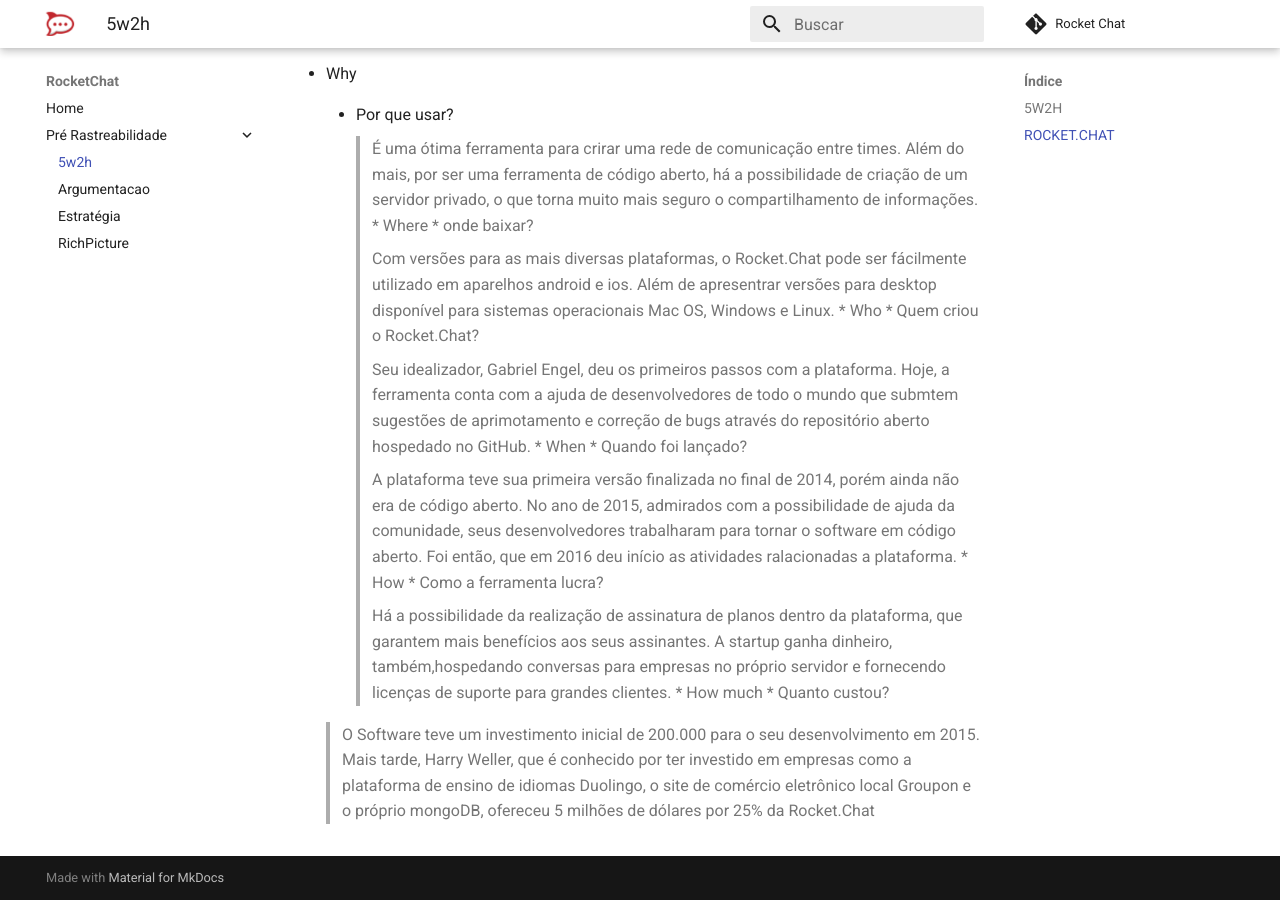
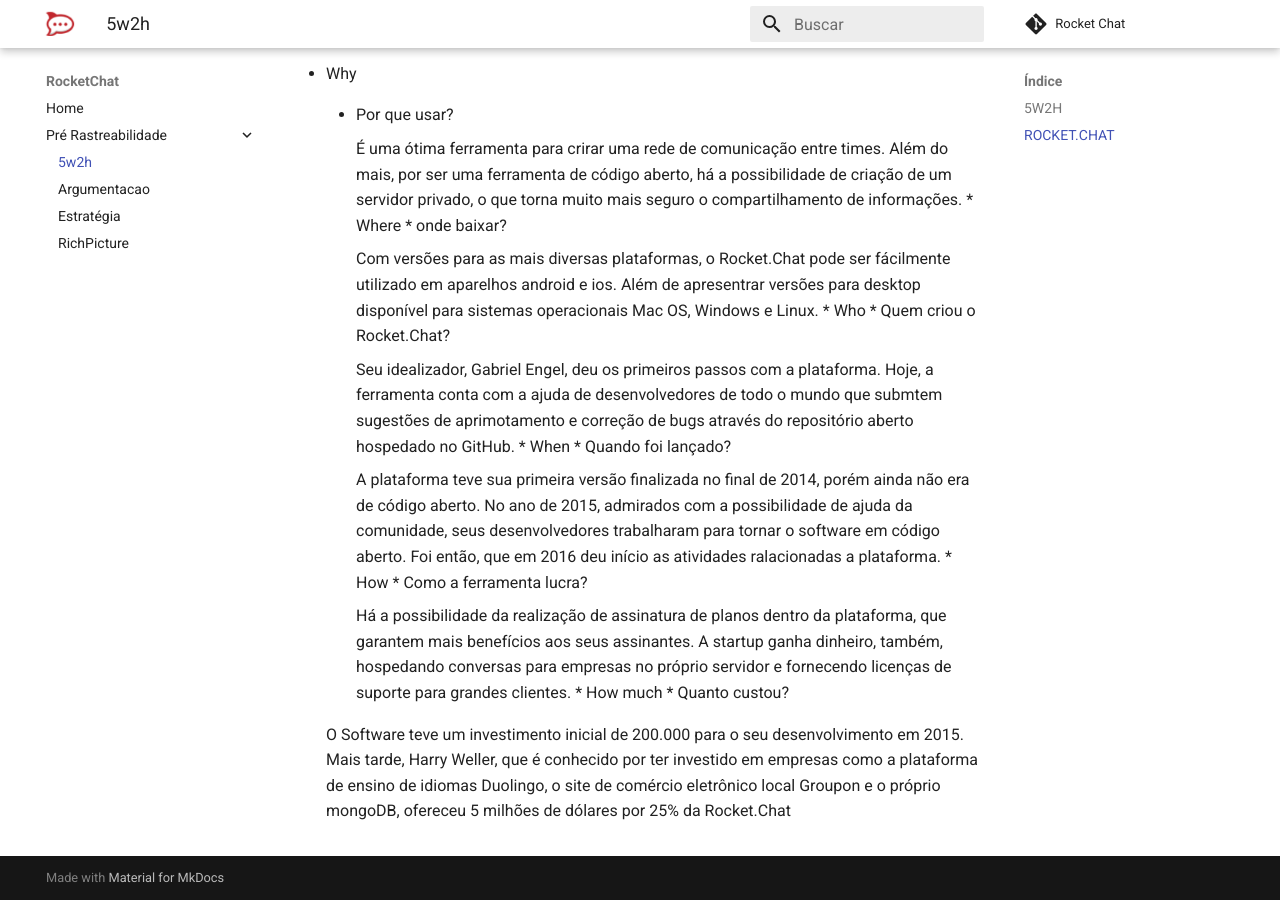
Before and after one commit to MarcosNBJ/2019.1-RocketChat, an MkDocs documentation site: the page built from docs/Pré-Rastreabilidade/5w2h.md, in a window 1280 px wide and 900 px high, scrolled down 891 px. Built offline with MkDocs 1.6.1 and Material for MkDocs 9.7.7, drawn with Linux system fonts in a browser that asks for light colours; comment, search, counter and statistics services are not loaded.

Commit message:
Trying to fix the 5w2h page

```diff
--- a/docs/Pré-Rastreabilidade/5w2h.md
+++ b/docs/Pré-Rastreabilidade/5w2h.md
@@ -20,29 +20,29 @@
 * What
     * O que é o Rocket.Chat?
 
-        >Plataforma de código aberto focado em chat, principalmente, entre equipes por meio de canais de comunicação .Possui ao dispor do usuário diversas ferramentas que tornam tal experiência mais ágil, como por exemplo, a possibilidade de realizar video conferências.
+        Plataforma de código aberto focado em chat, principalmente, entre equipes por meio de canais de comunicação .Possui ao dispor do usuário diversas ferramentas que tornam tal experiência mais ágil, como por exemplo, a possibilidade de realizar video conferências.
 
 * Why
     * Por que usar?
 
-        >É uma ótima ferramenta para crirar uma rede de comunicação entre times. Além do mais, por ser uma ferramenta de código aberto, há a possibilidade de criação de um servidor privado, o que torna muito mais seguro o compartilhamento de informações.
+        É uma ótima ferramenta para crirar uma rede de comunicação entre times. Além do mais, por ser uma ferramenta de código aberto, há a possibilidade de criação de um servidor privado, o que torna muito mais seguro o compartilhamento de informações.
 * Where
     * onde baixar?
 
-        >Com versões para as mais diversas plataformas, o Rocket.Chat pode ser fácilmente utilizado em aparelhos android e ios. Além de apresentrar versões para desktop disponível para sistemas operacionais Mac OS, Windows e Linux.
+        Com versões para as mais diversas plataformas, o Rocket.Chat pode ser fácilmente utilizado em aparelhos android e ios. Além de apresentrar versões para desktop disponível para sistemas operacionais Mac OS, Windows e Linux.
 * Who
     * Quem criou o Rocket.Chat?
 
-        >Seu idealizador, Gabriel Engel, deu os primeiros passos com a plataforma. Hoje, a ferramenta conta com a ajuda de desenvolvedores de todo o mundo que submtem sugestões de aprimotamento e correção de bugs através do repositório aberto hospedado no GitHub.
+        Seu idealizador, Gabriel Engel, deu os primeiros passos com a plataforma. Hoje, a ferramenta conta com a ajuda de desenvolvedores de todo o mundo que submtem sugestões de aprimotamento e correção de bugs através do repositório aberto hospedado no GitHub.
 * When
     * Quando foi lançado?
 
-        >A plataforma teve sua primeira versão finalizada no final de 2014, porém ainda não era de código aberto. No ano de 2015, admirados com a possibilidade de ajuda da comunidade, seus desenvolvedores trabalharam para tornar o software em código aberto. Foi então, que em 2016 deu início as atividades ralacionadas a plataforma.
+        A plataforma teve sua primeira versão finalizada no final de 2014, porém ainda não era de código aberto. No ano de 2015, admirados com a possibilidade de ajuda da comunidade, seus desenvolvedores trabalharam para tornar o software em código aberto. Foi então, que em 2016 deu início as atividades ralacionadas a plataforma.
 * How
     * Como a ferramenta lucra?
 
-        >Há a possibilidade da realização de assinatura de planos dentro da plataforma, que garantem mais benefícios aos seus assinantes. A startup ganha dinheiro, também,hospedando conversas para empresas no próprio servidor e fornecendo licenças de suporte para grandes clientes.
+        Há a possibilidade da realização de assinatura de planos dentro da plataforma, que garantem mais benefícios aos seus assinantes. A startup ganha dinheiro, também, hospedando conversas para empresas no próprio servidor e fornecendo licenças de suporte para grandes clientes.
 * How much
     * Quanto custou?
 
-       >O Software teve um investimento inicial de 200.000 para o seu desenvolvimento em 2015. Mais tarde, Harry Weller, que é conhecido por ter investido em empresas como a plataforma de ensino de idiomas Duolingo, o site de comércio eletrônico local Groupon e o próprio mongoDB, ofereceu 5 milhões de dólares por 25% da Rocket.Chat
+       O Software teve um investimento inicial de 200.000 para o seu desenvolvimento em 2015. Mais tarde, Harry Weller, que é conhecido por ter investido em empresas como a plataforma de ensino de idiomas Duolingo, o site de comércio eletrônico local Groupon e o próprio mongoDB, ofereceu 5 milhões de dólares por 25% da Rocket.Chat
```
Also changed, not shown: docs/Pré-Rastreabilidade/RichPicture.md (+6 -0 lines), docs/img/PreRastreabilidade/channel-v1.jpg (added).
